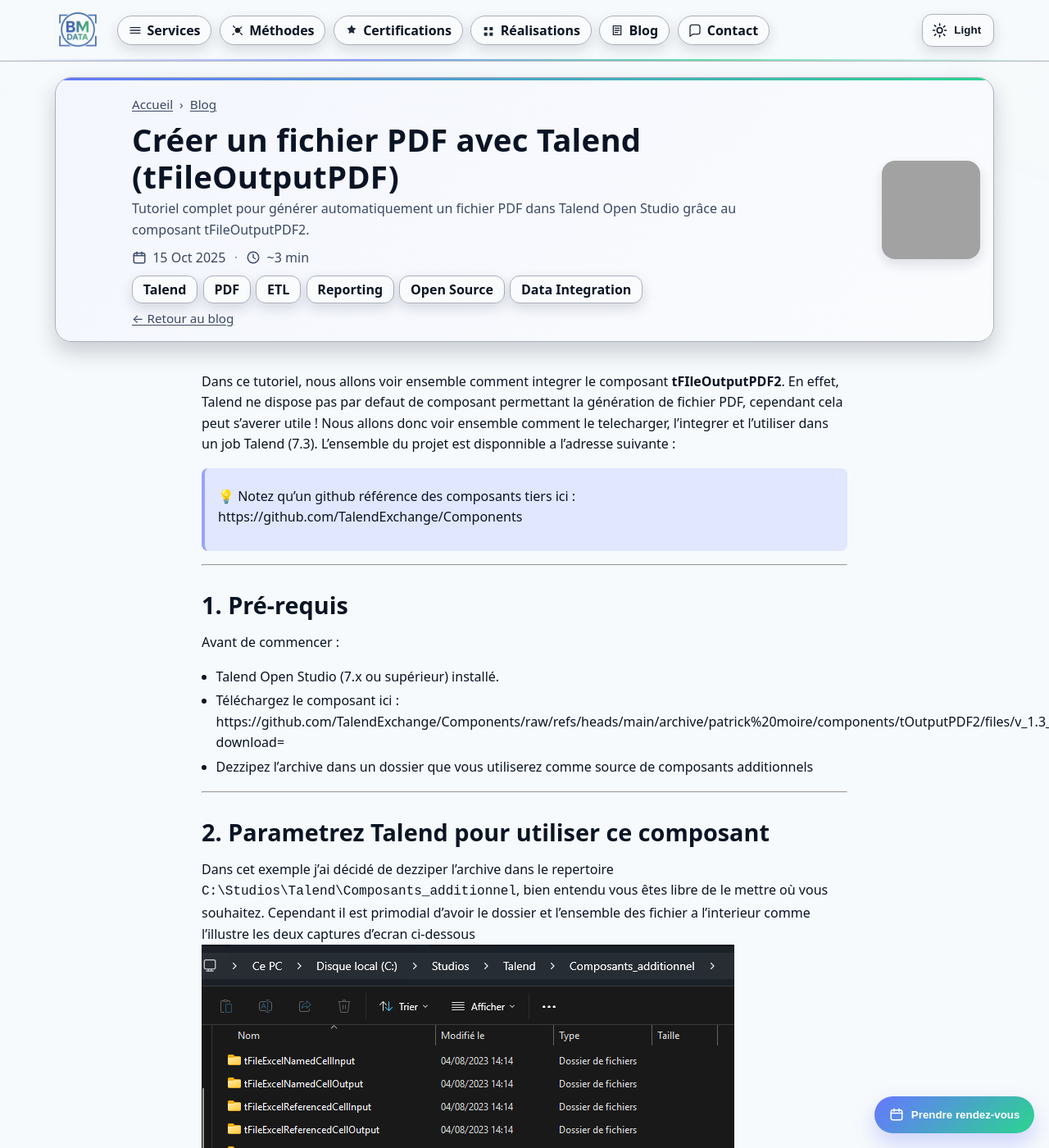
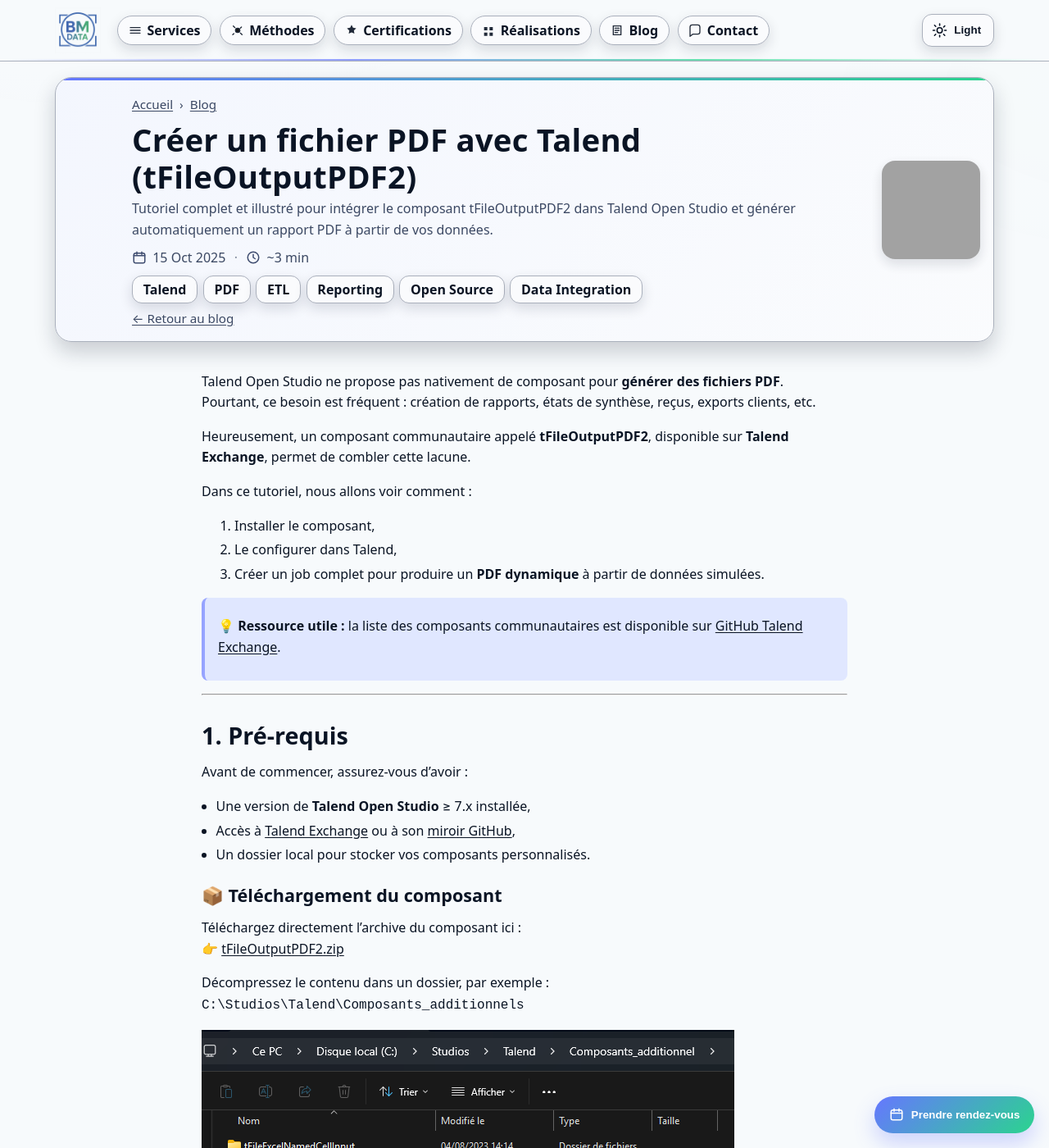
Before and after one commit to mbodetdata/mbodetdata.github.io, a Jekyll site: the page built from _posts/2025-10-15-tFIleOutputPDF2.md, in a window 1280 px wide and 1400 px high. Shown: the whole window at 82% size. Built offline with Jekyll 4.4.1, drawn with Linux system fonts in a browser that asks for light colours; some of the changed text lies outside the part shown; grey boxes are pictures that could not be loaded.

Commit message:
Modif blog

```diff
--- a/_posts/2025-10-15-tFIleOutputPDF2.md
+++ b/_posts/2025-10-15-tFIleOutputPDF2.md
@@ -1,19 +1,24 @@
 ---
 layout: post
-title: "Créer un fichier PDF avec Talend (tFileOutputPDF)"
-description: "Tutoriel complet pour générer automatiquement un fichier PDF dans Talend Open Studio grâce au composant tFileOutputPDF2."
+title: "Créer un fichier PDF avec Talend (tFileOutputPDF2)"
+description: "Tutoriel complet et illustré pour intégrer le composant tFileOutputPDF2 dans Talend Open Studio et générer automatiquement un rapport PDF à partir de vos données."
 categories: blog
 tags: [Talend, PDF, ETL, Reporting, Open Source, Data Integration]
-image: "/assets/img/blog/3-Creation_PDF_Talend/creation-pdf-talend.png"
-active: false
+image: "/assets/img/blog/3-tFileOutputPDF2/creation-pdf-talend.png"
+active: true
 ---
 
-Dans ce tutoriel, nous allons voir ensemble comment integrer le composant **tFIleOutputPDF2**.
-En effet, Talend ne dispose pas par defaut de composant permettant la génération de fichier PDF, cependant cela peut s'averer utile !
-Nous allons donc voir ensemble comment le telecharger, l'integrer et l'utiliser dans un job Talend (7.3).
-L'ensemble du projet est disponnible a l'adresse suivante :
+Talend Open Studio ne propose pas nativement de composant pour **générer des fichiers PDF**.
+Pourtant, ce besoin est fréquent : création de rapports, états de synthèse, reçus, exports clients, etc.
 
-> 💡 Notez qu'un github référence des composants tiers ici : https://github.com/TalendExchange/Components
+Heureusement, un composant communautaire appelé **tFileOutputPDF2**, disponible sur **Talend Exchange**, permet de combler cette lacune.
+
+Dans ce tutoriel, nous allons voir comment :
+1. Installer le composant,
+2. Le configurer dans Talend,
+3. Créer un job complet pour produire un **PDF dynamique** à partir de données simulées.
+
+> 💡 **Ressource utile :** la liste des composants communautaires est disponible sur [GitHub Talend Exchange](https://github.com/TalendExchange/Components).
 
 <!--more-->
 
@@ -21,100 +26,158 @@
 
 ## 1. Pré-requis
 
-Avant de commencer :
+Avant de commencer, assurez-vous d’avoir :
 
-- Talend Open Studio (7.x ou supérieur) installé.
-- Téléchargez le composant ici : https://github.com/TalendExchange/Components/raw/refs/heads/main/archive/patrick%20moire/components/tOutputPDF2/files/v_1.3__tFileOutputPDF2.zip?download=
-- Dezzipez l'archive dans un dossier que vous utiliserez comme source de composants additionnels
+- Une version de **Talend Open Studio** ≥ 7.x installée,
+- Accès à [Talend Exchange](https://exchange.talend.com/) ou à son [miroir GitHub](https://github.com/TalendExchange/Components),
+- Un dossier local pour stocker vos composants personnalisés.
 
+### 📦 Téléchargement du composant
+
+Téléchargez directement l’archive du composant ici :
+👉 [tFileOutputPDF2.zip](https://github.com/TalendExchange/Components/raw/refs/heads/main/archive/patrick%20moire/components/tOutputPDF2/files/v_1.3__tFileOutputPDF2.zip?download=)
+
+Décompressez le contenu dans un dossier, par exemple :
+`C:\Studios\Talend\Composants_additionnels`
+
+![Extraction du composant]({{ '/assets/img/blog/3-tFileOutputPDF2/1-Extract_zip.png' | relative_url }}){:alt="Extraction de l'archive du composant tFileOutputPDF2" loading="lazy" decoding="async"}
+
+Assurez-vous que tous les fichiers de l’archive sont présents dans le dossier final :
+
+![Contenu du dossier]({{ '/assets/img/blog/3-tFileOutputPDF2/1-Extract_zip_2.png' | relative_url }}){:alt="Contenu du dossier du composant tFileOutputPDF2" loading="lazy" decoding="async"}
 
 ---
 
-## 2. Parametrez Talend pour utiliser ce composant
+## 2. Configuration de Talend
 
-Dans cet exemple j'ai décidé de dezziper l'archive dans le repertoire `C:\Studios\Talend\Composants_additionnel`, bien entendu vous êtes libre de le mettre où vous souhaitez.
-Cependant il est primodial d'avoir le dossier et l'ensemble des fichier a l'interieur comme l'illustre les deux captures d'ecran ci-dessous
-![Dossier d'extraction]({{ '/assets/img/blog/3-tFileOutputPDF2/1-Extract_zip.png' | relative_url }}){:alt="Dossier d'extraction du zip" loading="lazy" decoding="async"}
+Ouvrez Talend, puis allez dans :
+**Fenêtre → Préférences → Talend → Composants**
+et renseignez le chemin de votre dossier de composants utilisateur :
 
-![Contenu de l'archive]({{ '/assets/img/blog/3-tFileOutputPDF2/1-Extract_zip_2.png' | relative_url }}){:alt="Contenu de l'archive" loading="lazy" decoding="async"}
+`C:\Studios\Talend\Composants_additionnels`
 
+![Préférences Talend]({{ '/assets/img/blog/3-tFileOutputPDF2/2-preferences_talend.png' | relative_url }}){:alt="Configuration du dossier des composants utilisateur dans Talend" loading="lazy" decoding="async"}
 
-Une fois cela réalisez parametrez Talend pour pointer vers votre repertoire contenan votre composant additionnel.
-Pour se faire cliquez sur `Fenêtre>Préférences>Talend>Composants` et renseignez `Dossier des composants utilisateur`
-![Préférences Talend]({{ '/assets/img/blog/3-tFileOutputPDF2/2-preferences_talend.png' | relative_url }}){:alt="Préferences Talend" loading="lazy" decoding="async"}
+> 💡 **Astuce :** Si le composant n’apparaît pas immédiatement dans la palette, fermez puis relancez Talend.
 
 ---
 
-## 3. Créez un job, et préparez le terain
+## 3. Création du job Talend
 
-Une fois installé, vous trouverez le composant dans la catégorie :
-**Fichier → Écriture**.
+Une fois le composant reconnu, créez un **nouveau job** et ajoutez un composant **tRowGenerator** pour simuler un jeu de données.
 
-![Palette Talend]({{ '/assets/img/blog/3-tFileOutputPDF2/3-palette.png' | relative_url }}){:alt="Palette Talend" loading="lazy" decoding="async"}
+### 🎲 Génération de données d’exemple
 
-> 💡 **Astuce :** Si votre composant ne s'affiche pas dans votre palettes, fermez et réouvrez Talend.
+| Colonne | Type | Expression |
+|:---------|:------|:------------|
+| id | Integer | `Numeric.sequence("id_seq", 1, 1)` |
+| nom | String | `TalendDataGenerator.getLastName()` |
+| prenom | String | `TalendDataGenerator.getFirstName()` |
+| ddn | Date | `TalendDate.getRandomDate("1980-01-01","2025-10-15")` |
+| nbre_article_achete | Integer | `Numeric.random(0,100)` |
+| prix_article_unitaire | Integer | `Numeric.random(1,200)` |
 
+👉 Nombre de lignes générées : **25**
 
-Dans cet exemple, nous allons utiliser un **tRowGenerator** permettant de generer des lignes avec le schema suivant :
-- id : Integer -> Numeric.sequence("id_seq",1,1)
-- nom : String -> TalendDataGenerator.getLastName()
-- prenom : String -> TalendDataGenerator.getFirstName()
-- ddn : Date -> TalendDate.getRandomDate("1980-01-01","2025-10-15")
-- nbre_article_achete : Integer -> Numeric.random(0,100)
-- prix_article_unitaire : Integer -> Numeric.random(1,200)
-
-Nous allons generer **25** lignes
-
-![tRowGenerator]({{ '/assets/img/blog/3-tFileOutputPDF2/3-tRowGenerator.png' | relative_url }}){:alt="Configuration tRowGenerator" loading="lazy" decoding="async"}
-
-
-Afin d'alimenter un peu plus notre jeux de données, nous allons ajouter un **tMap** avec l'ajout de deux colonnes :
-- utilisateur_enregistre : Boolean -> Si "nbre_article_achete" est paire, alors `true`, sinon `false`
-- total_panier : Integer -> nbre_article_achete*prix_article_unitaire
-
-![tMap]({{ '/assets/img/blog/3-tFileOutputPDF2/3-tMap.png' | relative_url }}){:alt="Configuration tMap" loading="lazy" decoding="async"}
-
+![Configuration du tRowGenerator]({{ '/assets/img/blog/3-tFileOutputPDF2/3-tRowGenerator.png' | relative_url }}){:alt="Configuration du composant tRowGenerator pour générer les données de test" loading="lazy" decoding="async"}
 
 ---
 
-## 4. Ajout et configuration du composant tFileOutputPDF2
+## 4. Ajout d’un tMap pour enrichir les données
 
-Dans les `Paramètres simples` vous allez avoir un certain nombre de configuration, essentillement pour la **Forme** du PDF et **l'entête** du tableau
-- Le Fichier de sortie
-- Le titre du PDF
-- Le sous titre
-- Un commentaire
-- La possibilitée d'ajouter un logo
-- ...
+Ajoutez un composant **tMap** entre votre `tRowGenerator` et le futur `tFileOutputPDF2`.
+Créez deux nouvelles colonnes calculées :
 
-Il sera necessaire de cocher certaines case (par exemple `Aspect` de la configuration de `Titre`) pour voir apparaitre d'autres options de configuration
+| Colonne | Type | Expression |
+|:---------|:------|:------------|
+| utilisateur_enregistre | Boolean | `row1.nbre_article_achete % 2 == 0 ? true : false` |
+| total_panier | Integer | `row1.nbre_article_achete * row1.prix_article_unitaire` |
 
-> 💡 **Astuce :** Ce composant permet de faire beaucoup de choses, il est cependant difficile de se representer le rendu. N'hesitez pas a faire beaucoup de test en modifiant certains parametre pour identifier la meilleur confiugration possible.
+![Configuration du tMap]({{ '/assets/img/blog/3-tFileOutputPDF2/3-tMap.png' | relative_url }}){:alt="tMap enrichissant les données avant export PDF" loading="lazy" decoding="async"}
 
+---
 
-### Exemple de configuration - Paramètres simples
+## 5. Intégration du composant tFileOutputPDF2
 
-Voici l'exemple de configuration effectué dans mon projet
+Dans la **palette Talend**, le composant se trouve dans :
+➡️ **Fichier → Écriture**
 
-![tFIleOutputPDF2 basic]({{ '/assets/img/blog/3-tFileOutputPDF2/4-tFileOutputPDF2_basic.png' | relative_url }}){:alt="Configuration basique du tFIleOutputPDF2" loading="lazy" decoding="async"}
+![Palette Talend]({{ '/assets/img/blog/3-tFileOutputPDF2/3-palette.png' | relative_url }}){:alt="Palette Talend affichant le composant tFileOutputPDF2" loading="lazy" decoding="async"}
 
+Branchez-le à la sortie de votre tMap.
 
+---
 
-Dans les `Paramètres avancés` les elements de configurations concernet plutôt le **corp** du tableau
-- Largeur des colonnes
-- Corps du tableau
-- Definir la derniere ligne comme une ligne de total
-- ...
+## 6. Configuration du composant
 
+### 🧾 Paramètres simples
 
-### Exemple de configuration - Paramètres avancès
+Les options principales concernent la structure du PDF :
 
-Voici l'exemple de configuration effectué dans mon projet
+- **Fichier de sortie**
+- **Titre / Sous-titre / Commentaire**
+- **Logo (optionnel)**
+- **Police, taille, couleur du texte**
+- **Schéma du tableau**
 
-![tFIleOutputPDF2 advanced]({{ '/assets/img/blog/3-tFileOutputPDF2/4-tFileOutputPDF2_advanced.png' | relative_url }}){:alt="Configuration avancèe du tFIleOutputPDF2" loading="lazy" decoding="async"}
+Activez la case **“Aspect”** dans chaque section (Titre, Sous-titre, etc.) pour débloquer les réglages de style.
 
+![Configuration basique du tFileOutputPDF2]({{ '/assets/img/blog/3-tFileOutputPDF2/4-tFileOutputPDF2_basic.png' | relative_url }}){:alt="Exemple de configuration basique du tFileOutputPDF2" loading="lazy" decoding="async"}
 
+---
 
-En suivant ce déroulé et la configuration effectuée, vous devriez vous le résultat suivant
+### ⚙️ Paramètres avancés
 
-![resultat]({{ '/assets/img/blog/3-tFileOutputPDF2/4-resultat.png' | relative_url }}){:alt="PDF final" loading="lazy" decoding="async"}
+Les paramètres avancés permettent de gérer l’apparence du **corps du tableau** :
+
+- Largeur automatique des colonnes,
+- Espacement avant le tableau,
+- Ligne de totalisation (option "Dernière ligne"),
+- Personnalisation du corps du tableau.
+
+![Configuration avancée du tFileOutputPDF2]({{ '/assets/img/blog/3-tFileOutputPDF2/4-tFileOutputPDF2_advanced.png' | relative_url }}){:alt="Configuration avancée du composant tFileOutputPDF2" loading="lazy" decoding="async"}
+
+> 💡 **Conseil pro :** Testez plusieurs styles et options (police, couleurs, logo) pour trouver le rendu le plus clair et professionnel.
+
+---
+
+## 7. Résultat final
+
+En suivant cette configuration, votre job génère automatiquement un **rapport PDF** contenant :
+
+- Un titre, sous-titre et commentaire personnalisés,
+- Un tableau lisible et paginé,
+- Une ligne de total finale,
+- (Optionnel) un logo ou une signature.
+
+![PDF final généré avec Talend]({{ '/assets/img/blog/3-tFileOutputPDF2/4-resultat.png' | relative_url }}){:alt="Exemple de fichier PDF généré par Talend avec tFileOutputPDF2" loading="lazy" decoding="async"}
+
+---
+
+## Conclusion
+
+Le composant **tFileOutputPDF2** est un excellent moyen d’enrichir vos jobs Talend en ajoutant une **couche de reporting automatisé**.
+Il permet de produire des fichiers PDF lisibles et esthétiques sans dépendre d’un outil externe comme Excel.
+
+Ce tutoriel montre qu’avec un peu de configuration, Talend peut devenir un **véritable générateur de rapports dynamiques**.
+
+---
+
+## ✅ Checklist
+
+| Étape | Action | Statut |
+|:------|:--------|:------:|
+| 1 | Télécharger et décompresser le composant tFileOutputPDF2 | ☐ |
+| 2 | Configurer le chemin dans Talend (Préférences → Composants) | ☐ |
+| 3 | Créer un job de test avec tRowGenerator et tMap | ☐ |
+| 4 | Ajouter et configurer tFileOutputPDF2 | ☐ |
+| 5 | Personnaliser titres, couleurs, logo | ☐ |
+| 6 | Exécuter le job et vérifier le PDF généré | ☐ |
+| 7 | Ajuster la mise en page et sauvegarder le projet | ☐ |
+
+---
+
+🧠 **Ressources complémentaires :**
+- [Talend Exchange – Composants communautaires](https://exchange.talend.com/)
+- [Documentation Talend Studio](https://help.talend.com/)
+- [GitHub Talend Exchange Components](https://github.com/TalendExchange/Components)
```
